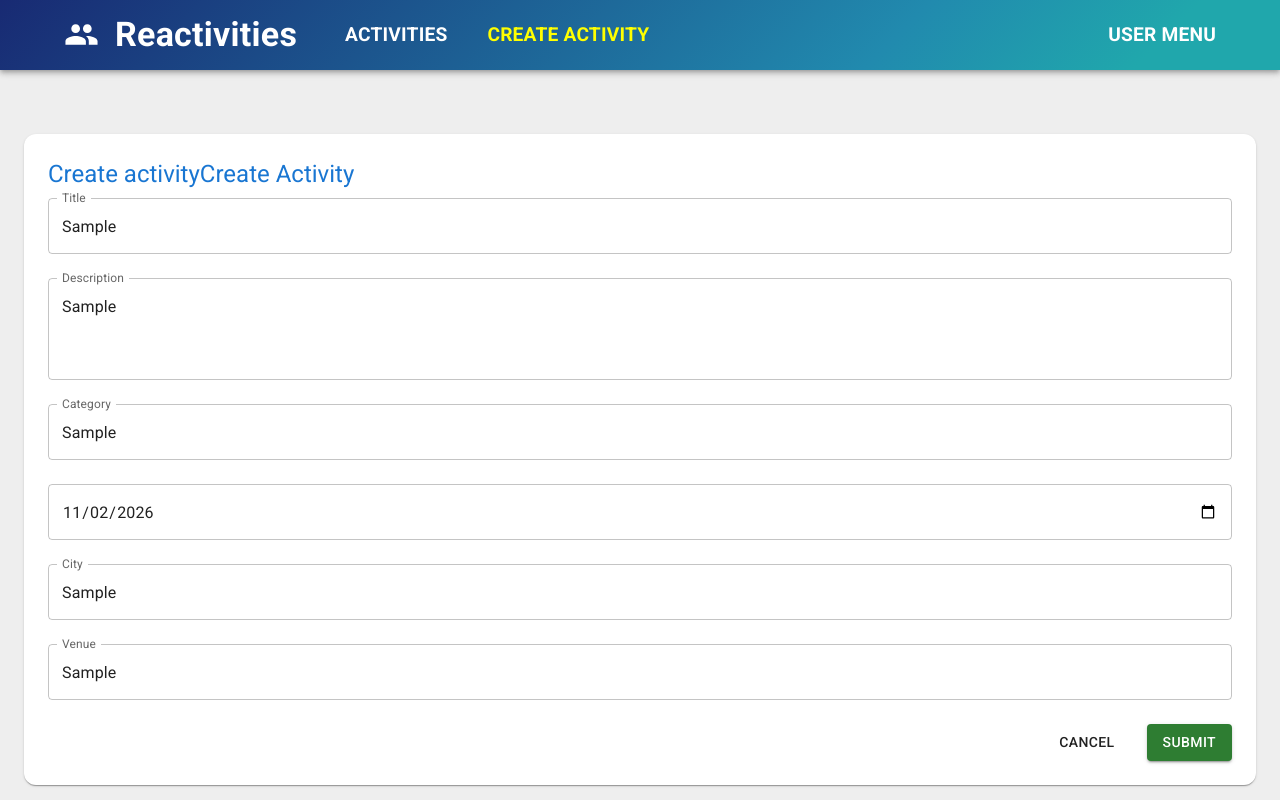
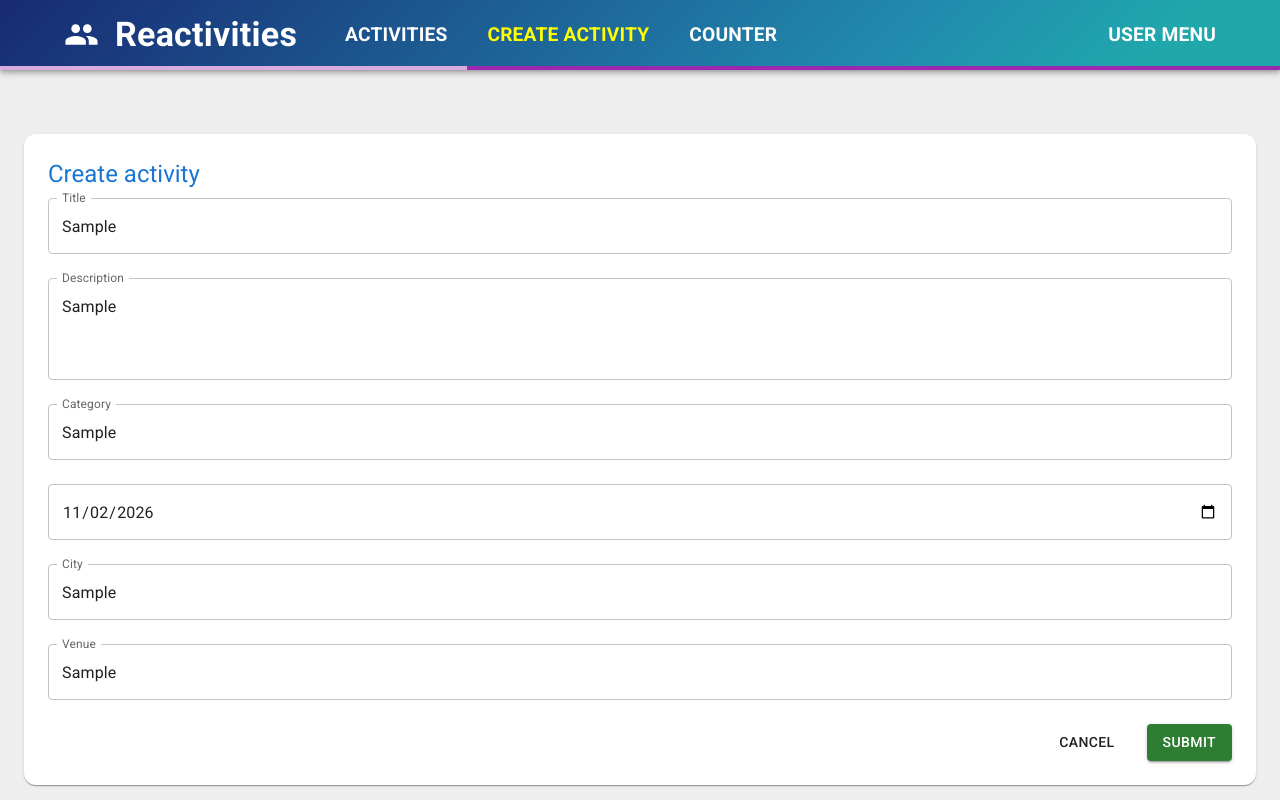
Before and after one commit to BaileyBen/Reactivities, a React (Vite) app in the folder client/: page /createActivity in a window 1280 px wide. Both pictures are taken after typing "Sample", "Sample", "Sample", "Sample", "Sample" into the empty fields and a click on the button "SUBMIT". Built offline with nearby package versions, Linux system fonts and the light colour scheme; no server answers.

Commit message:
Added Mobx

```diff
--- a/client/package.json
+++ b/client/package.json
@@ -18,6 +18,8 @@
     "@tanstack/react-query": "^5.105.3",
     "@tanstack/react-query-devtools": "^5.105.3",
     "date-fns": "^4.4.0",
+    "mobx": "^7.1.4",
+    "mobx-react-lite": "^5.1.2",
     "react": "^19.3.1",
     "react-calendar": "^6.0.1",
     "react-dom": "^19.3.1",
--- a/client/src/App/Layout/NavBar.tsx
+++ b/client/src/App/Layout/NavBar.tsx
@@ -1,53 +1,100 @@
 import { Group } from "@mui/icons-material";
-import { Box, AppBar, Container, Toolbar, MenuItem, Typography, MenuList } from "@mui/material";
+import {
+  Box,
+  AppBar,
+  Container,
+  Toolbar,
+  MenuItem,
+  Typography,
+  MenuList,
+  LinearProgress,
+} from "@mui/material";
 import { NavLink } from "react-router-dom";
 import MenuItemLink from "../shared/components/MenuItemLink";
+import { useStore } from "../../Lib/Hooks/useStore";
+import { Observer } from "mobx-react-lite";
 
 export default function NavBar() {
+    const {uiStore} = useStore()
   return (
     <Box sx={{ flexGrow: 1 }}>
-            <AppBar position="static" sx={{ backgroundImage: 'linear-gradient(135deg, #182a73 0%, #218aae 69%, #20a7ac 89%)' }}>
-                <Container maxWidth='xl'>
-                    <Toolbar sx={{ display: 'flex', justifyContent: 'space-between' }}>
-
+      <AppBar
+        position="static"
+        sx={{
+          backgroundImage:
+            "linear-gradient(135deg, #182a73 0%, #218aae 69%, #20a7ac 89%)",
+            position: "relative"
+        }}
+      >
+        <Container maxWidth="xl">
+          <Toolbar sx={{ display: "flex", justifyContent: "space-between" }}>
             {/*
                           FIX APPLIED: One master MenuList wrapper handles the entire navigation layer.
                           By applying 'display: "flex"' and 'alignItems: "center"', all child links are
                           forced to align side-by-side horizontally across the bar instead of stacking!
                         */}
-                        <MenuList sx={{ display: 'flex', alignItems: 'center', gap: 2, width: '100%' }}>
-
+            <MenuList
+              sx={{
+                display: "flex",
+                alignItems: "center",
+                gap: 2,
+                width: "100%",
+              }}
+            >
               {/* --- BRANDING / LOGO CONTAINER --- */}
               <Box sx={{ flexGrow: 0 }}>
-                                <MenuItem component={NavLink} to='/' sx={{ display: 'flex', gap: 2 }}>
-                                    <Group fontSize='large' />
-                                    <Typography variant="h4" sx={{ fontWeight: 'bold' }}>Reactivities</Typography>
+                <MenuItem
+                  component={NavLink}
+                  to="/"
+                  sx={{ display: "flex", gap: 2 }}
+                >
+                  <Group fontSize="large" />
+                  <Typography variant="h4" sx={{ fontWeight: "bold" }}>
+                    Reactivities
+                  </Typography>
                 </MenuItem>
               </Box>
 
               {/* --- HORIZONTAL NAVIGATION LINKS CONTAINER --- */}
               {/* flexGrow: 1 pushes the remaining items away, ensuring your user menu sits nicely on the right side */}
-                            <Box sx={{ display: 'flex', flexGrow: 1, gap: 1 }}>
-                                <MenuItemLink to='/activities'>
-                                    Activities
-                                </MenuItemLink>
-                                <MenuItemLink to='/createActivity'>
+              <Box sx={{ display: "flex", flexGrow: 1, gap: 1 }}>
+                <MenuItemLink to="/activities">Activities</MenuItemLink>
+                <MenuItemLink to="/createActivity">
                   Create Activity
                 </MenuItemLink>
+                <MenuItemLink to="/counter">Counter</MenuItemLink>
               </Box>
 
               {/* --- USER ACCOUNT MANAGEMENT LINKS --- */}
               <Box sx={{ flexGrow: 0 }}>
-                                <MenuItem sx={{ fontSize: '1.2rem', textTransform: 'uppercase', fontWeight: 'bold' }}>
+                <MenuItem
+                  sx={{
+                    fontSize: "1.2rem",
+                    textTransform: "uppercase",
+                    fontWeight: "bold",
+                  }}
+                >
                   User menu
                 </MenuItem>
               </Box>
-
             </MenuList>
-
           </Toolbar>
         </Container>
+                <Observer>
+                    {() => uiStore.isLoading ? (
+                    <LinearProgress
+                    color="secondary"
+                    sx={{
+                      position: 'absolute',
+                      bottom: 0,
+                      left: 0,
+                      right: 0,
+                      height: 4
+                    }}/>
+                        ) : null }
+                </Observer>
+
       </AppBar>
     </Box>
-    )
+  );
 }
--- a/client/src/App/Router/Routes.tsx
+++ b/client/src/App/Router/Routes.tsx
@@ -4,6 +4,7 @@ import ActivityDetailsPage from "../../Features/Activities/Details/ActivityDetai
 import ActivityForm from "../../Features/Activities/Form/ActivityForm";
 import HomePage from "../../Features/home/HomePage";
 import App from "../Layout/App";
+import Counter from "../../Features/counter/Counter";
 
 
 export const router = createBrowserRouter([
@@ -17,6 +18,7 @@ export const router = createBrowserRouter([
             { path: 'activities/:id', element: <ActivityDetailsPage /> },
             { path: 'createActivity', element: <ActivityForm key='create' /> },
             { path: 'manage/:id', element: <ActivityForm key='manage' /> },
+            { path: 'counter', element: <Counter /> }
         ]
     }
 ]);
--- a/client/src/Features/Activities/Form/ActivityForm.tsx
+++ b/client/src/Features/Activities/Form/ActivityForm.tsx
@@ -79,7 +79,6 @@ export default function ActivityForm() {
             If true, text displays 'Edit activity'. If false, it displays 'Create activity'. */}
         <Typography variant="h5" gutterBottom color="primary">
         {activity? 'Edit activity': 'Create activity'}
-            Create Activity
         </Typography>
 
         {/* Box component='form' renders a semantic HTML <form> element while giving you access to MUI 'sx' flex layout spacing */}
--- a/client/src/Lib/Hooks/useActivities.tsx
+++ b/client/src/Lib/Hooks/useActivities.tsx
@@ -6,6 +6,7 @@
 // useQueryClient: Provides global access to the cache container, allowing us to clear/refresh cached data.
 import { useMutation, useQuery, useQueryClient } from "@tanstack/react-query"
 import agent from "../api/agent";
+import { useLocation } from "react-router";
 
 // Custom Hook Wrapper: Encapsulates all React Query logic so your components can share it instantly.
 // Parameter (id?): Marked optional with '?' so it works on both list views (no ID) and detail views (has ID).
@@ -13,16 +14,15 @@ export const useActivities = (id?: string) => {
 
     // Instantiating the queryClient to allow cache invalidation across mutations down below.
     const queryClient = useQueryClient();
+    const location = useLocation();
 
-    // ===================================================================
-    // 1. FETCH ALL ACTIVITIES (HTTP GET)
-    // ===================================================================
     const {data: activities, isPending} = useQuery({ // stores raw data from api into activities
     queryKey: ['activities'], // unique locker key identifying this specific global cache list
     queryFn: async () => { // asynchronous query function that actually executes the API network request
       const response = await agent.get<Activity[]>('/activities') // fetches typing-enforced Activity arrays
       return response.data // returns the raw JSON payload to update the cached 'activities' state variable
-    }
+    },
+    enabled: !id && location.pathname === '/activities'
   });
 
   // ===================================================================
--- /dev/null
+++ b/client/src/Lib/Hooks/useStore.ts
@@ -0,0 +1,6 @@
+import { useContext } from "react";
+import { StoreContext } from "../stores/store";
+
+export function useStore() {
+    return useContext(StoreContext)
+}
--- a/client/src/Lib/api/agent.ts
+++ b/client/src/Lib/api/agent.ts
@@ -1,4 +1,5 @@
 import axios from "axios";
+import { store } from "../stores/store";
 
 const sleep = (delay: number) => {
     return new Promise((resolve => {
@@ -10,13 +11,20 @@ const agent = axios.create({
     baseURL: import.meta.env.VITE_API_URL
 });
 
+agent.interceptors.request.use(config => {
+    store.uiStore.isBusy();
+    return config
+})
+
 agent.interceptors.response.use(async response => {
     try {
         await sleep(1000);
         return response;
     } catch (error){
         console.log(error);
-        return Promise.reject(error)
+        return Promise.reject(error);
+    } finally {
+             store.uiStore.isIdle();
     }
 })
 
--- /dev/null
+++ b/client/src/Lib/stores/counterStore.ts
@@ -0,0 +1,25 @@
+import { makeAutoObservable } from 'mobx';
+
+export default class CounterStore {
+    title = 'Counter store';
+    count = 42;
+    events: string[] = [
+        `Initial Count is ${this.count}`
+    ]
+    constructor() {
+       makeAutoObservable(this)
+    }
+
+    increment = (amount = 1) => {
+        this.count += amount
+        this.events.push(`Incremented by ${amount} - count is now ${this.count}`)
+    }
+
+    decrement = (amount = 1) => {
+        this.events.push(`Incremented by ${amount} - count is now ${this.count}`)
+    }
+
+    get eventCount() {
+        return this.events.length
+    }
+}
--- /dev/null
+++ b/client/src/Lib/stores/store.ts
@@ -0,0 +1,15 @@
+import { createContext } from "react";
+import CounterStore from "./counterStore";
+import { UiStore } from "./uiStore";
+
+interface Store {
+    counterStore: CounterStore
+    uiStore: UiStore
+}
+
+export const store: Store = {
+    counterStore: new CounterStore(),
+    uiStore: new UiStore()
+}
+
+export const StoreContext = createContext(store)
--- /dev/null
+++ b/client/src/Lib/stores/uiStore.tsx
@@ -0,0 +1,17 @@
+import { makeAutoObservable } from "mobx";
+
+export class UiStore {
+    isLoading = false;
+
+    constructor() {
+        makeAutoObservable(this)
+    }
+
+    isBusy() {
+        this.isLoading = true
+    }
+
+    isIdle() {
+        this.isLoading = false
+    }
+}
--- a/client/src/main.tsx
+++ b/client/src/main.tsx
@@ -9,15 +9,19 @@ import '@fontsource/roboto/700.css';
 import { QueryClient, QueryClientProvider } from '@tanstack/react-query';
 import { ReactQueryDevtools } from '@tanstack/react-query-devtools';
 import { router } from './App/Router/Routes';
+import { store, StoreContext } from './Lib/stores/store';
 
-const queryClient = new QueryClient
+const queryClient = new QueryClient();
 
 
 createRoot(document.getElementById('root')!).render(
   <StrictMode>
-    <QueryClientProvider client={queryClient}>
-      <ReactQueryDevtools initialIsOpen={false} />
-    <RouterProvider router={router}/>
-    </QueryClientProvider>
+    {/* 3. Added the required value prop to your context */}
+    <StoreContext.Provider value={store}>
+      <QueryClientProvider client={queryClient}>
+        <RouterProvider router={router}/>
+        <ReactQueryDevtools initialIsOpen={false} />
+      </QueryClientProvider>
+    </StoreContext.Provider>
   </StrictMode>,
 )
```
Also changed, not shown: client/src/Features/counter/Counter.tsx (added, +35 -0 lines), 1 other file (tests, documents, lock files or other folders). Lines whose indentation alone changed are shown as unchanged.
